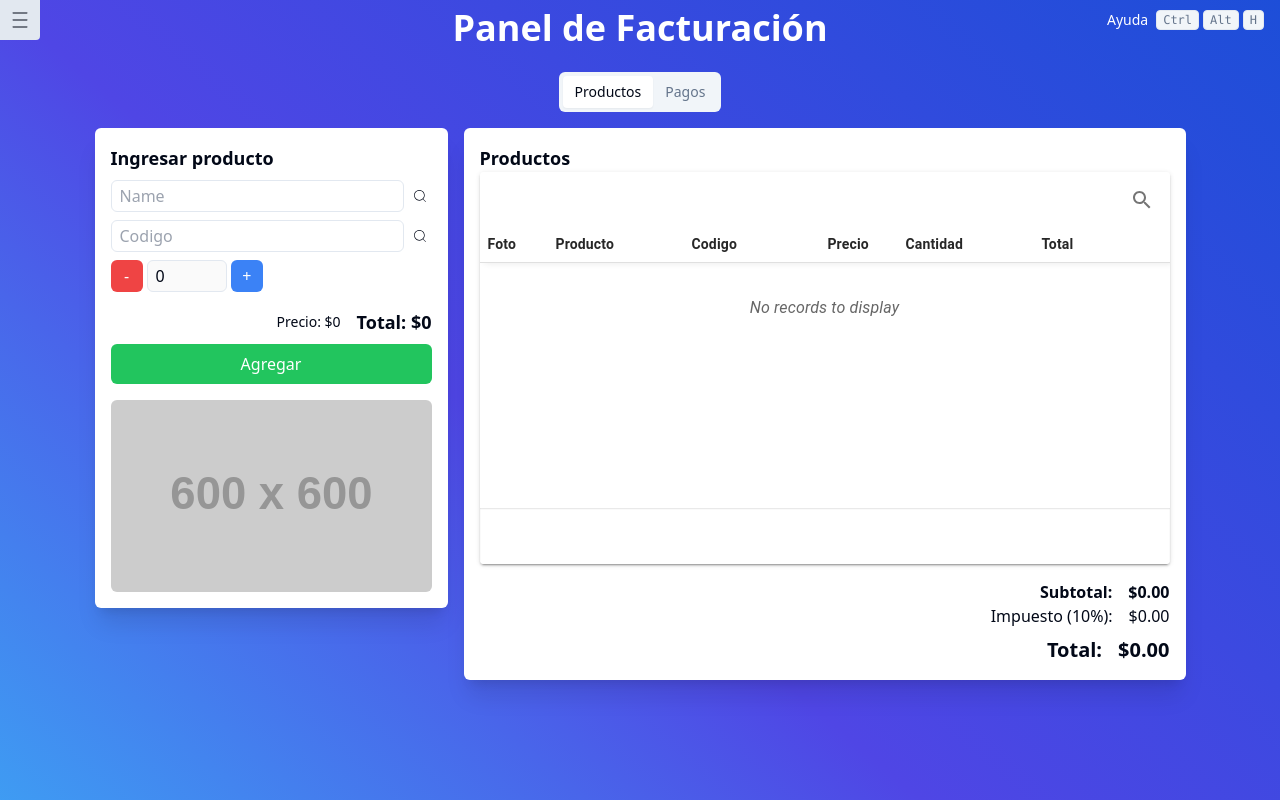
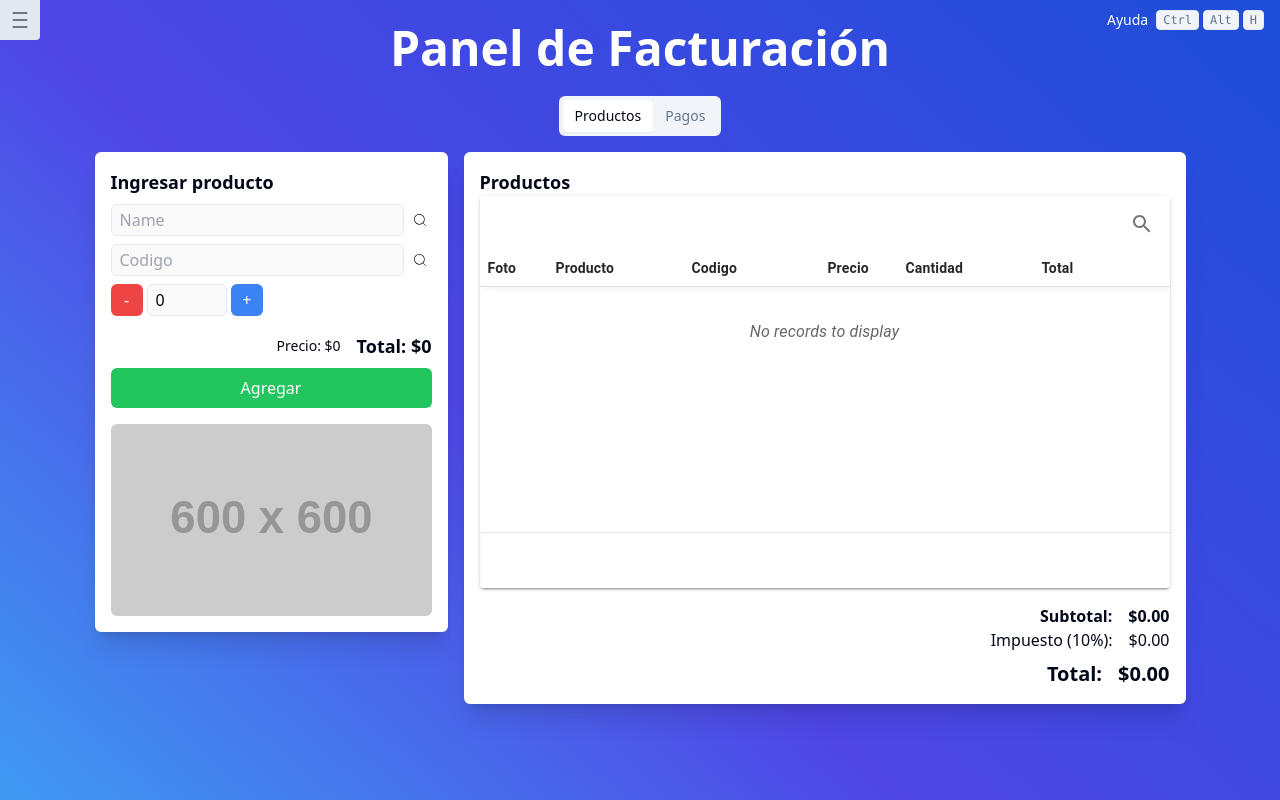
Before and after one commit to Atla004/invoicing-react, a React (Vite) app: page /new in a window 1280 px wide. Shown: the top 800 px of the page. Built offline with nearby package versions, Linux system fonts and the light colour scheme.

Commit message:
ultimos tailwind

```diff
--- a/src/Components/ProductInput.tsx
+++ b/src/Components/ProductInput.tsx
@@ -95,6 +95,7 @@ export default function ProductInput({ addEntry }: ProductInputProps) {
           <h1 className="text-lg font-bold">Ingresar producto</h1>
           <div className="flex flex-row gap-1 justify-start items-center">
             <input
+            disabled
               type="text"
               id="product-name"
               className="h-8 w-full rounded-md border px-2 inline"
@@ -118,6 +119,7 @@ export default function ProductInput({ addEntry }: ProductInputProps) {
           <div className="flex flex-row gap-1 justify-between items-center">
               <input
                 type="text"
+                disabled
                 placeholder="Codigo"
                 id="client"
                 className="h-8 w-full rounded-md border px-2 inline"
--- a/src/Views/Dashboard.tsx
+++ b/src/Views/Dashboard.tsx
@@ -149,7 +149,7 @@ export default function Dashboard() {
         />
       </div>
       <div className="flex flex-col items-center min-h-screen bg-gradient-to-tr from-sky-400 via-indigo-600 to-blue-700">
-        <h1 className="text-4xl font-bold text-center text-white mt-6">
+        <h1 className="text-5xl font-bold text-center text-white mt-6">
           Dashboard
         </h1>
         <BillDate
--- a/src/Views/Invoicing.tsx
+++ b/src/Views/Invoicing.tsx
@@ -237,7 +237,7 @@ export default function Invoicing() {
       <div className="nonprint">
         <Navbar></Navbar>
         <div className="flex flex-col items-center min-h-screen bg-gradient-to-tr from-sky-400 via-indigo-600 to-blue-700">
-        <h1 className="text-4xl font-bold text-center text-white mt-2 mb-6">Panel de Facturación</h1>
+        <h1 className="text-5xl font-bold text-center text-white mt-6 mb-6">Panel de Facturación</h1>
           <Tabs
             defaultValue="productos"
             value={activeTab}
```
